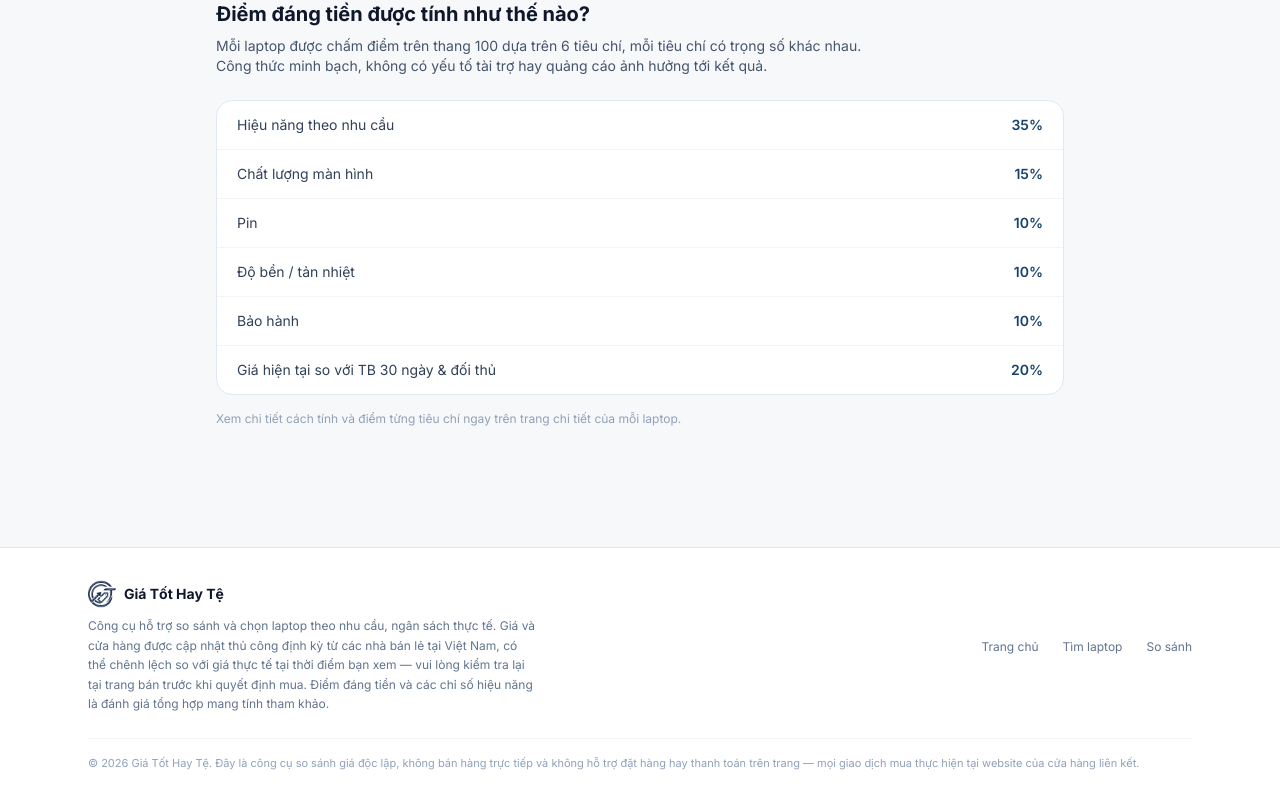
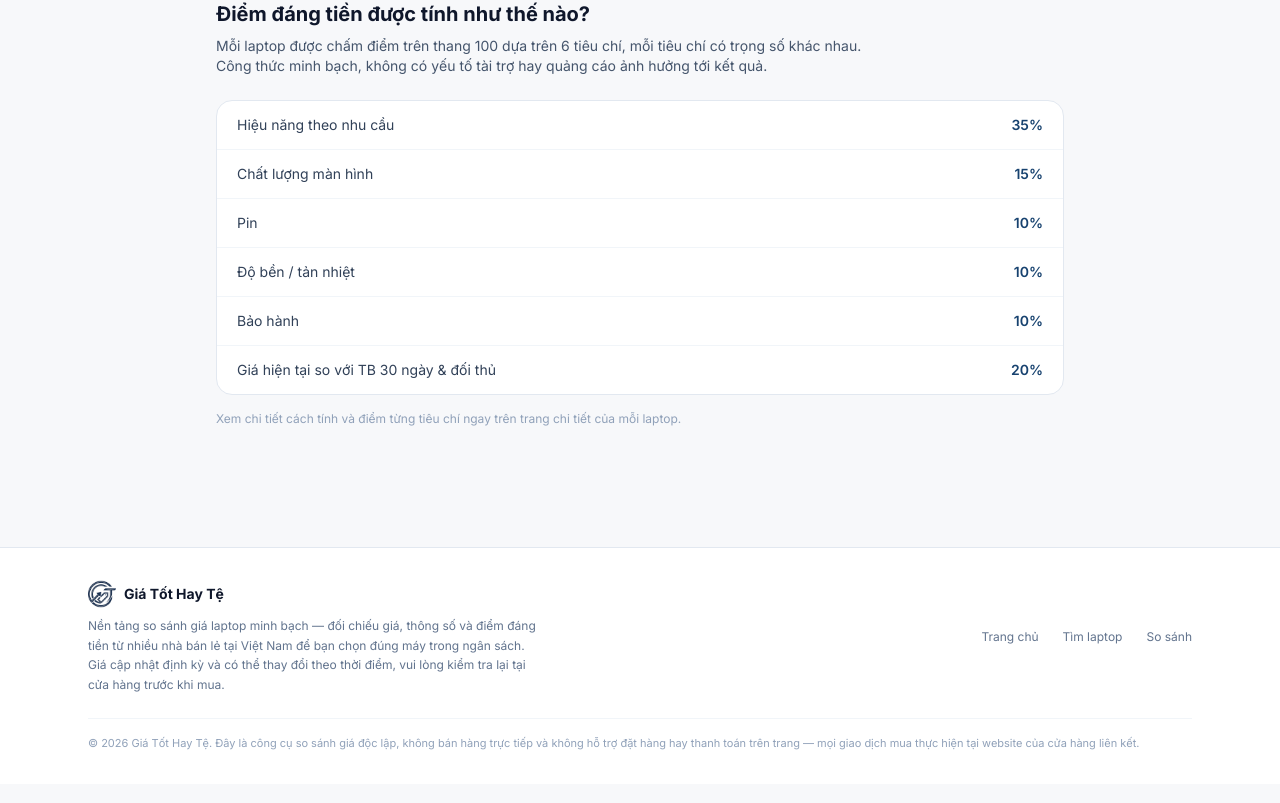
Before and after one commit to hoabi28/gia-to-hay-te-2, a Next.js app: page / in a window 1280 px wide. Shown: the part 989-1792 px from the top of the page. Built offline with nearby package versions, Linux system fonts and the light colour scheme; no server answers; the database is empty.

Commit message:
Tighten footer tagline copy to read more professional

```diff
--- a/src/components/layout/Footer.tsx
+++ b/src/components/layout/Footer.tsx
@@ -13,11 +13,10 @@ export function Footer() {
               <span className="text-sm font-bold text-slate-900">{SITE_NAME}</span>
             </div>
             <p className="mt-2 max-w-md text-xs leading-relaxed text-slate-500">
-              Công cụ hỗ trợ so sánh và chọn laptop theo nhu cầu, ngân sách thực tế.
-              Giá và cửa hàng được cập nhật thủ công định kỳ từ các nhà bán lẻ tại Việt
-              Nam, có thể chênh lệch so với giá thực tế tại thời điểm bạn xem — vui lòng
-              kiểm tra lại tại trang bán trước khi quyết định mua. Điểm đáng tiền và các
-              chỉ số hiệu năng là đánh giá tổng hợp mang tính tham khảo.
+              Nền tảng so sánh giá laptop minh bạch — đối chiếu giá, thông số và điểm
+              đáng tiền từ nhiều nhà bán lẻ tại Việt Nam để bạn chọn đúng máy trong ngân
+              sách. Giá cập nhật định kỳ và có thể thay đổi theo thời điểm, vui lòng kiểm
+              tra lại tại cửa hàng trước khi mua.
             </p>
           </div>
           <nav className="flex flex-wrap gap-x-6 gap-y-2 text-xs text-slate-500">
```
